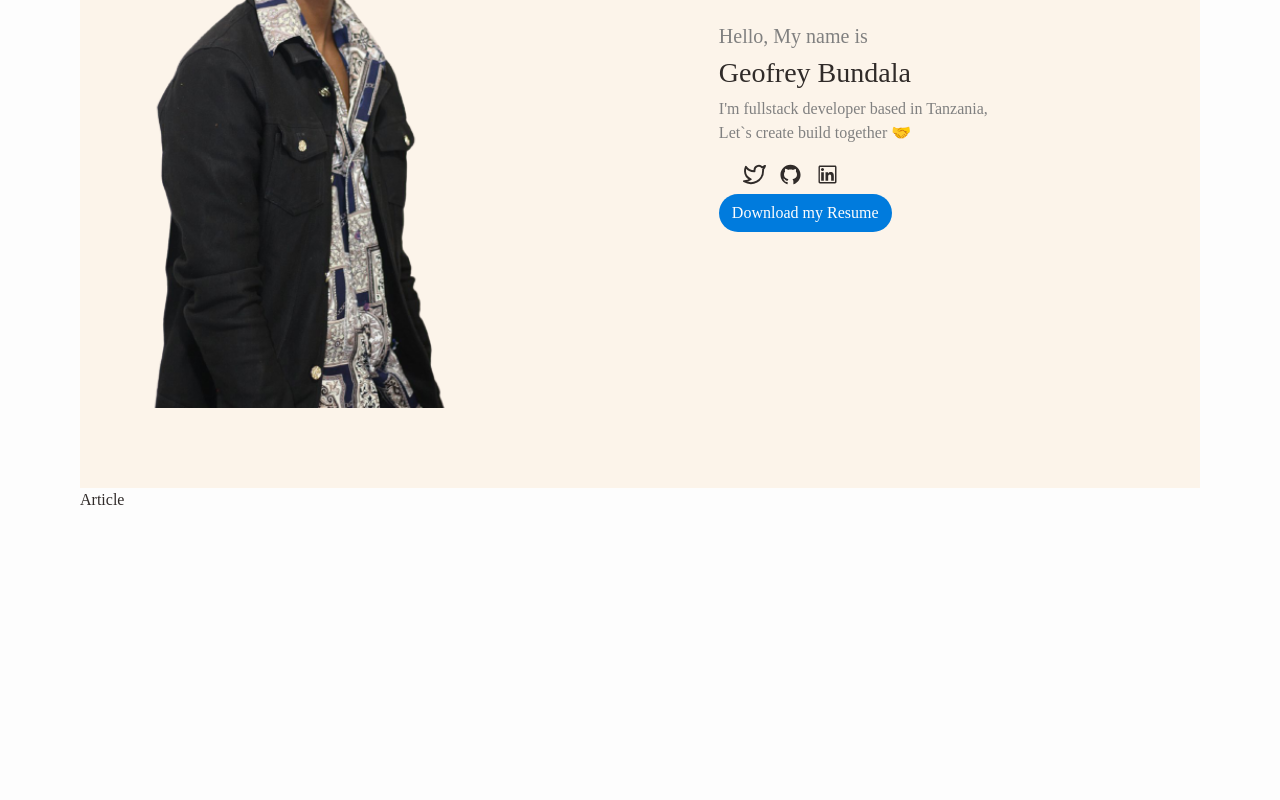
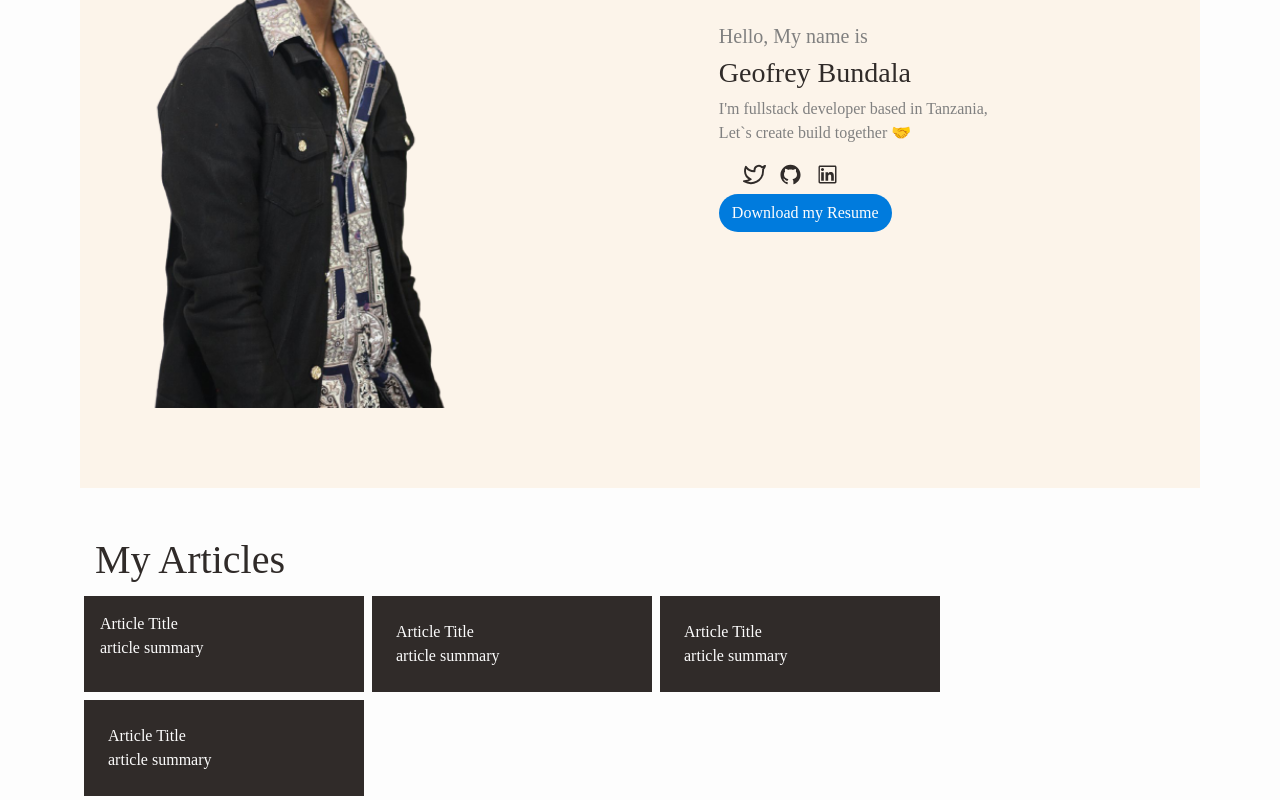
Before and after one commit to geofreybundala/portifolio, a React (Create React App) app: page / in a window 1280 px wide. Shown: the part 286-1086 px from the top of the page. Before the commit the page ends 800 px from the top, so only its background shows below. Built offline with nearby package versions, Linux system fonts and the light colour scheme; a web font is replaced by a local one.

Commit message:
👌 IMPROVE: article UI design

```diff
--- a/src/App.css
+++ b/src/App.css
@@ -71,3 +71,8 @@ body{
 .social-link{
     max-width: 6rem;
 }
+
+.article-card{
+    color: var(--primary-white);
+    background-color: var(--primary-black);
+}
--- /dev/null
+++ b/src/pages/Article.tsx
@@ -0,0 +1,33 @@
+import React from 'react'
+
+const Article = () => {
+  return (
+    <div className='container pt-5'>
+        <h1 className='h'>My Articles</h1>
+
+        <div className='row'>
+            <div className='col-md-3 p-3 article-card m-1'>
+            <div>Article Title</div>
+            <div>article summary</div>
+            </div>
+
+            <div className='col-md-3 p-4 article-card m-1'>
+            <div>Article Title</div>
+            <div>article summary</div>
+            </div>
+
+            <div className='col-md-3 p-4 article-card m-1'>
+            <div>Article Title</div>
+            <div>article summary</div>
+            </div>
+
+            <div className='col-md-3 p-4 article-card m-1'>
+            <div>Article Title</div>
+            <div>article summary</div>
+            </div>
+        </div>
+    </div>
+  )
+}
+
+export default Article
--- a/src/pages/Home.tsx
+++ b/src/pages/Home.tsx
@@ -1,7 +1,7 @@
 import React from 'react'
 import Header from '../components/Header/Header'
 import Cover from '../components/Home/Cover'
-import Article from '../components/Article/Article'
+import Article from './Article'
 
 const Home = () => {
     return (
```
